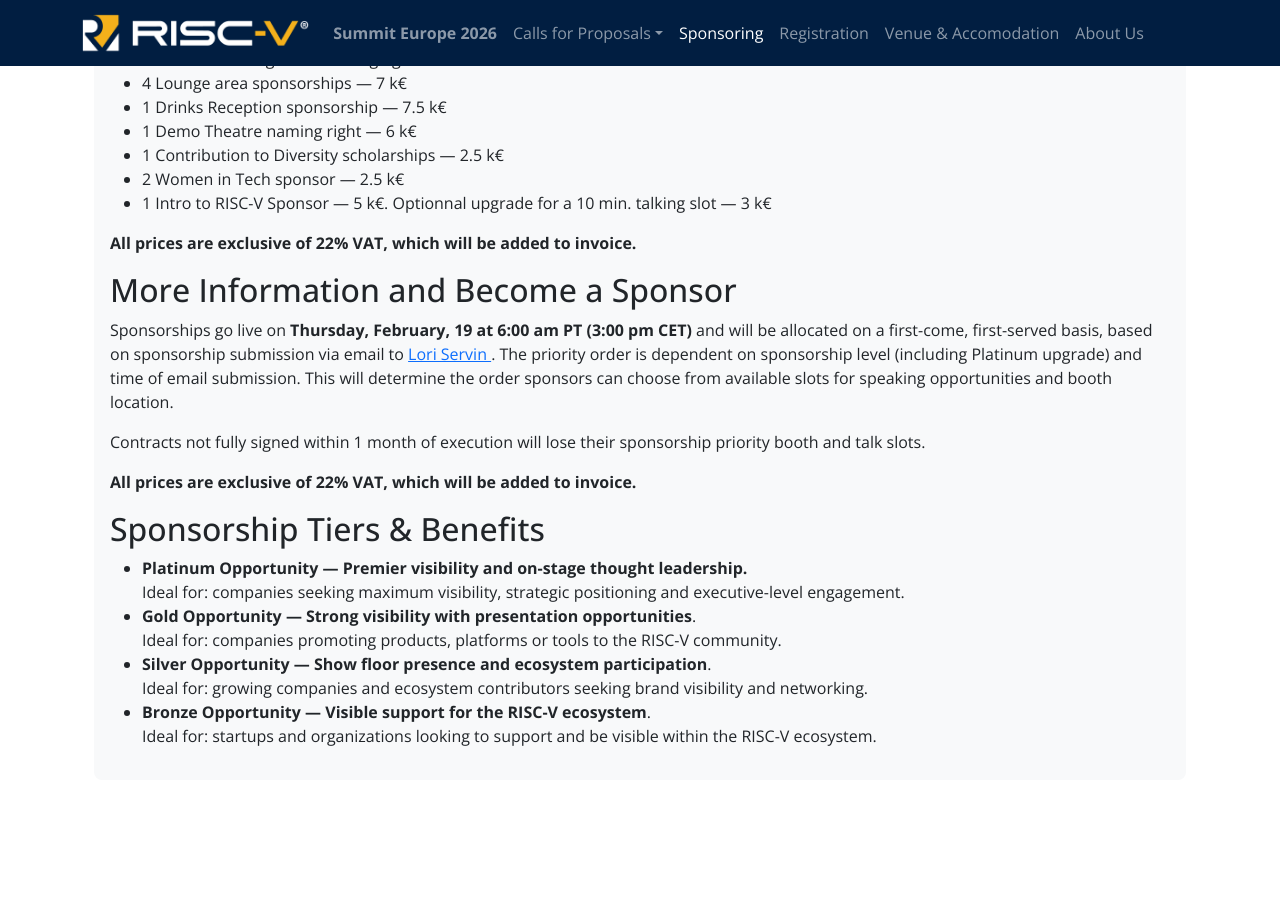
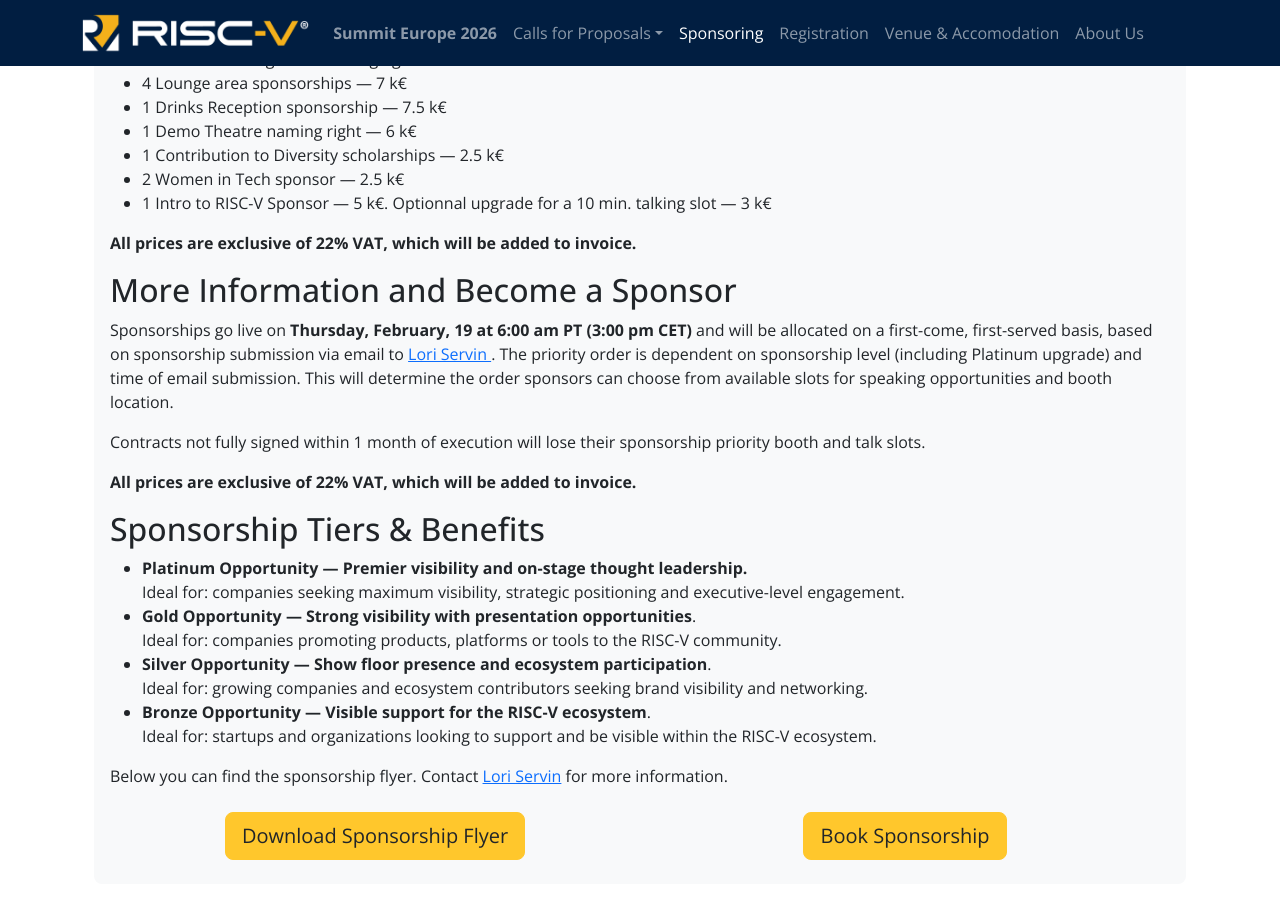
Before and after one commit to riscv-europe/summit-website-development, a Jekyll site: the page built from summit/2026/sponsoring.md, in a window 1280 px wide and 900 px high, scrolled down 1652 px. Built offline with Jekyll 4.4.1, drawn with Linux system fonts in a browser that asks for light colours; before the commit the page ends 2448 px from its top, so only the background shows below that.

Commit message:
Add: downlaod button for the sponsorship flyer.

```diff
--- a/summit/2026/sponsoring.md
+++ b/summit/2026/sponsoring.md
@@ -215,17 +215,17 @@
   ecosystem**.<br>Ideal for: startups and organizations looking to
   support and be visible within the RISC-V ecosystem.
 
-<!-- Below you can find the sponsorship flyer. Contact [Lori Servin](mailto:lori@riscv.org) for more information. -->
+Below you can find the sponsorship flyer. Contact [Lori Servin](mailto:lori@riscv.org) for more information.
 
-<!-- <div class="container"> -->
-<!--     <div class="row"> -->
-<!--         <div class="col-lg-6 my-2 d-flex justify-content-center align-items-center"> -->
-<!--             <a href="media/RISC-V Summit Europe Sponsorship 2025 Jan 23rd.pdf" role="button" class="btn btn-lg" style="background-color: var(--riscv-y); border-color: var(--riscv-y);">Download Sponsorship Flyer</a> -->
-<!--         </div> -->
-<!--         <div class="col-lg-6 my-2 d-flex justify-content-center"> -->
-<!--             <a href="https://esos.kitsecure.org/app85.cshtml?aat=324f2f6b336a624e364632456c304b736a6158666a5379466c566a6539416f564d6538386c586e38564a413d" role="button" class="btn btn-lg" style="background-color: var(--riscv-y); border-color: var(--riscv-y);">Book Sponsorship</a> -->
-<!--         </div> -->
-<!--     </div> -->
-<!-- </div> -->
+<div class="container">
+    <div class="row">
+        <div class="col-lg-6 my-2 d-flex justify-content-center align-items-center">
+            <a href="media/pdf/RISC-V-Summit-Europe-Sponsorship-2026.pdf" role="button" class="btn btn-lg" style="background-color: var(--riscv-y); border-color: var(--riscv-y);">Download Sponsorship Flyer</a>
+        </div>
+        <div class="col-lg-6 my-2 d-flex justify-content-center">
+            <a href="https://esos.kitsecure.org/app85.cshtml?aat=324f2f6b336a624e364632456c304b736a6158666a5379466c566a6539416f564d6538386c586e38564a413d" role="button" class="btn btn-lg" style="background-color: var(--riscv-y); border-color: var(--riscv-y);">Book Sponsorship</a>
+        </div>
+    </div>
+</div>
 
 {% include jumboboxend.html %}
```
